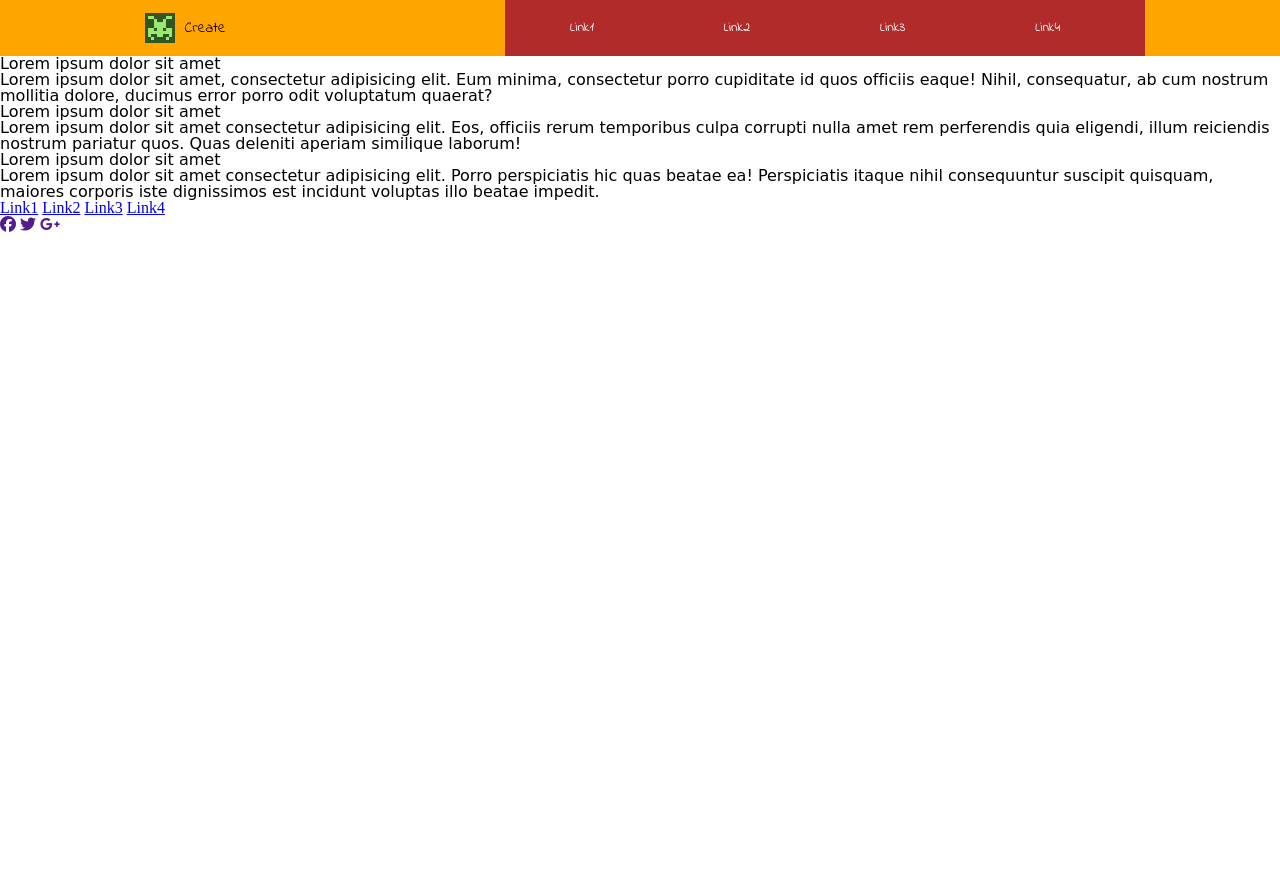
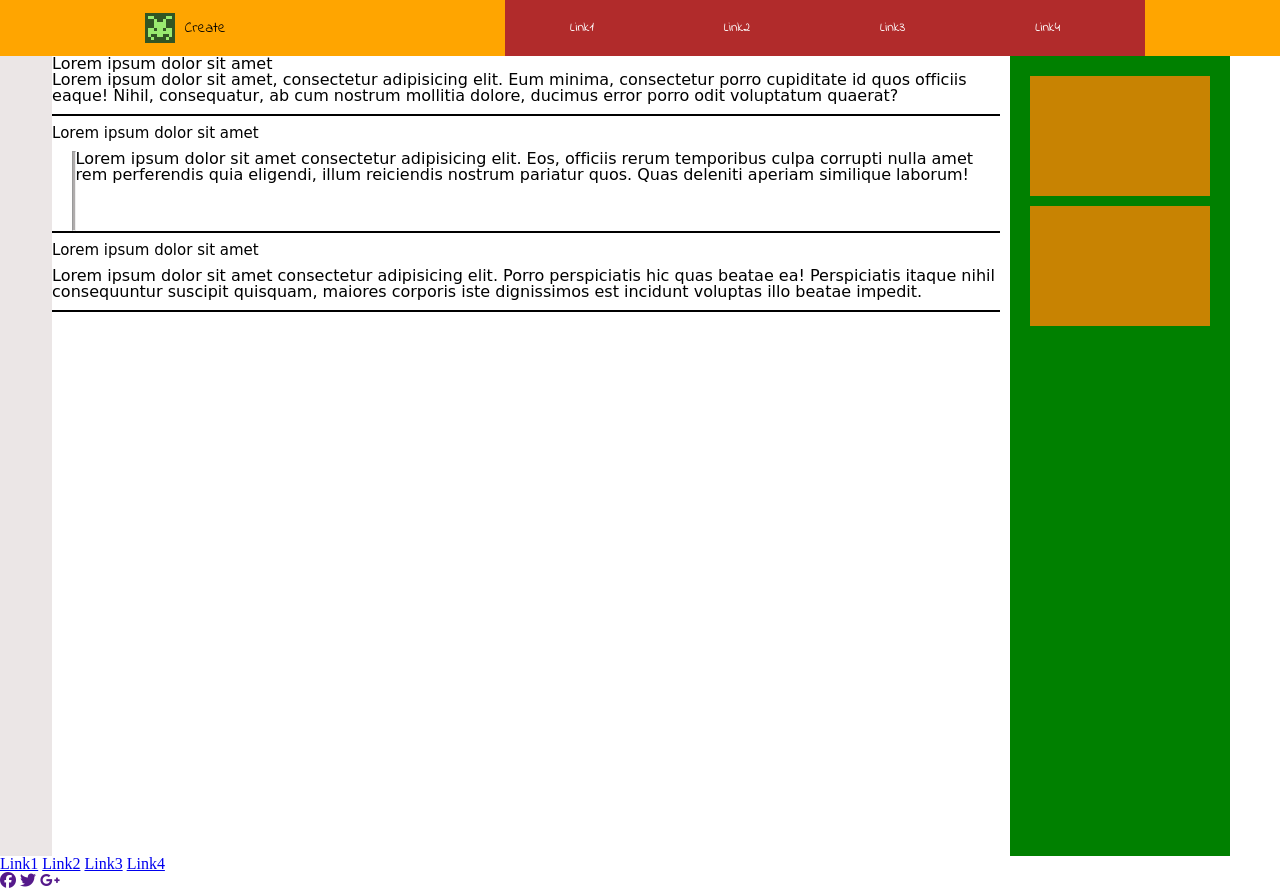
Before and after one commit to LaiaRuizM/create-test, a website: page src/html/index.html in a window 1280 px wide. Before the commit the page ends 800 px from the top, so only its background shows below. Drawn offline with nearby package versions, Linux system fonts and the light colour scheme; files that its build step writes are made by us from their sources; a web font is replaced by a local one.

Commit message:
Add style to main

```diff
--- a/src/html/partials/main.html
+++ b/src/html/partials/main.html
@@ -6,16 +6,19 @@
                 <p class="main__div--2--section--p1">Lorem ipsum dolor sit amet, consectetur adipisicing elit. Eum minima, consectetur porro cupiditate id quos officiis eaque! Nihil, consequatur, ab cum nostrum mollitia dolore, ducimus error porro odit voluptatum quaerat?</p>
             </section>
             <section class="main__div--2--section2">
-                <h2 class="main__div--2--sectio--title2">Lorem ipsum dolor sit amet</h2>
-                <p class="main__div--2--section--p2">Lorem ipsum dolor sit amet consectetur adipisicing elit. Eos, officiis rerum temporibus culpa corrupti nulla amet rem perferendis quia eligendi, illum reiciendis nostrum pariatur quos. Quas deleniti aperiam similique laborum!</p>
+                <h2 class="main__div--2--section2--title2">Lorem ipsum dolor sit amet</h2>
+                <div class="main__div--2--section2--div">
+                    <hr class="main__div--2--section2--div--row">
+                <p class="main__div--2--section--div--p2">Lorem ipsum dolor sit amet consectetur adipisicing elit. Eos, officiis rerum temporibus culpa corrupti nulla amet rem perferendis quia eligendi, illum reiciendis nostrum pariatur quos. Quas deleniti aperiam similique laborum!</p>
+                </div>
             </section>
-            <section class="main__div--2--section3"class="main__div--2--section2">
-                <h2 class="main__div--2--sectio--title3">Lorem ipsum dolor sit amet</h2>
-                <p class="main__div--2--section--p3">Lorem ipsum dolor sit amet consectetur adipisicing elit. Porro perspiciatis hic quas beatae ea! Perspiciatis itaque nihil consequuntur suscipit quisquam, maiores corporis iste dignissimos est incidunt voluptas illo beatae impedit.</p>
+            <section class="main__div--2--section3">
+                <h2 class="main__div--2--section3--title3">Lorem ipsum dolor sit amet</h2>
+                <p class="main__div--2--section3--p3">Lorem ipsum dolor sit amet consectetur adipisicing elit. Porro perspiciatis hic quas beatae ea! Perspiciatis itaque nihil consequuntur suscipit quisquam, maiores corporis iste dignissimos est incidunt voluptas illo beatae impedit.</p>
             </section>
         </div>
-    <div class="main__div--3">
-        <div class="main__div--3--1"></div>
-        <div class="main__div--3--2"></div>
-    </div>
+    <aside class="main__aside">
+        <div class="main__aside--box"></div>
+        <div class="main__aside--box"></div>
+    </aside>
 </main>
--- /dev/null
+++ b/src/scss/layout/_main.scss
@@ -0,0 +1,101 @@
+.main{
+    background-color: #fff;
+    width: 100vw;
+    margin-bottom: 10px;
+    padding-left: 10px;
+    @media(min-width:1024px) {
+        padding-right: 50px;
+        display: flex;
+        flex-direction: row;
+        align-items: stretch;
+        padding-left: 0;
+        margin-bottom: auto;
+    }
+    &__div{
+        @media(min-width: 1024px) {
+            background-color: hsl(0, 11%, 91%);
+            width: 100px;
+        }
+        &--2{
+        @media(min-width: 1024px) {
+                padding-right: 10px;
+            }
+            &--section{
+                &--title1{
+                    font-weight: 700px;
+                    font-size: 15px;
+                    padding-bottom: 10px;
+                    padding-top: 10px;
+                }
+                &--p1{
+                    padding-bottom: 10px;
+                    border-bottom: 2px solid black;
+                }
+            }
+            &--section2 {
+                border-bottom: 2px solid black;
+                &--title2 {
+                    font-weight: 700px;
+                    font-size: 15px;
+                    padding-bottom: 10px;
+                    padding-top: 10px;
+                }
+                &--div{
+                    display: flex;
+                    flex-direction: row;
+                    align-items: flex-start;
+                    padding-left: 20px;
+                    &--row{
+                        width: 5px;
+                        height: 15vh;
+                        background-color: hsl(0, 2%, 68%);
+                        @media(min-width: 1024px) {
+                            width: 5px;
+                            height: 10vh;
+                        }
+                    }
+                    &--p2 {
+                        display: flex;
+                        flex-direction: row;
+                        width: 85%;
+                        padding-bottom: 10px;
+                        padding-left: 15px;
+                    }
+                }
+            }
+            &--section3 {
+                @media(min-width: 1024px) {
+                    padding-bottom: 10px;
+                }
+                &--title3 {
+                    font-weight: 700px;
+                    font-size: 15px;
+                    padding-bottom: 10px;
+                    padding-top: 10px;
+                }
+                &--p3 {
+                    padding-bottom: 10px;
+                    border-bottom: 2px solid black;
+                }
+            }
+        }
+    }
+    &__aside{
+        @media(min-width: 1024px) {
+            display: flex;
+            flex-direction: column;
+            width: 300px;
+            height: 100vh;
+            background-color: green;
+            padding: 20px 20px;
+            gap: 10px;
+        }
+        &--box{
+            @media(min-width: 1024px) {
+                background-color: rgb(200, 131, 2);
+                width: 180px;
+                height: 120px;
+            }
+        }
+    }
+}
--- a/src/scss/main.scss
+++ b/src/scss/main.scss
@@ -3,5 +3,6 @@
 @import 'core/mixins';
 @import 'core/animations';
 @import 'layout/header';
+@import 'layout/main';
 @import 'layout/footer';
 @import 'pages/index';
```
